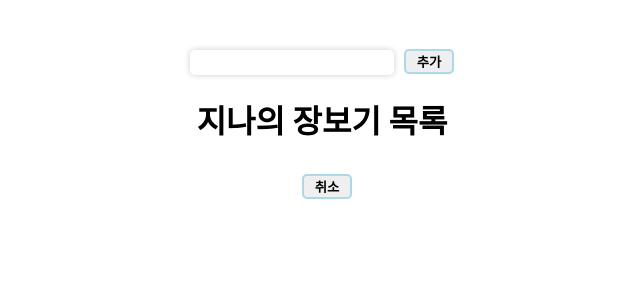
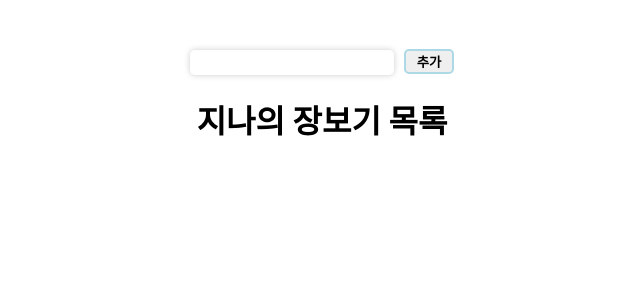
Before and after one commit to fantazina/exercise2, a React (Create React App) app: page / in a window 1280 px wide. Shown: the top 300 px of the page, without its empty margins (318-958 px from the left). Built offline with nearby package versions, Linux system fonts and the light colour scheme.

Commit message:
장보기 목록 최종

```diff
--- a/src/conponents/Shopping.js
+++ b/src/conponents/Shopping.js
@@ -6,6 +6,7 @@ const Shopping = () => {
     const [inputItem, setInputItem] = useState('')
     const [shoppingList, setShoppingList] = useState([])
     const inputRef = useRef(null)
+    const [ListReset, setListReset] = useState('')
 
     const onInputItem = (e) => {
       const{ value } = e.target //입력할 value값 가져오기
@@ -28,12 +29,21 @@ const Shopping = () => {
       }
     }
 
+    const onListReset = () => {
+        onShoppingList([])
+    }
+
       return (
         <div className={ styles.S_list }>
             <input type='text' value={ inputItem } onChange={ onInputItem } ref={ inputRef } />
             <button onClick={ addItem }>추가</button>
             <ShoppingList shoppingList={ shoppingList } onShoppingList={ onShoppingList } />
-            <button>취소</button>
+
+            { shoppingList.length > 0 &&
+                <div className={ styles.S_list }>
+                    <button className={ styles.reset_btn } onClick={ onListReset }>취소</button>
+                </div>
+            }
         </div>
     );
   };
--- a/src/css/Shopping.module.css
+++ b/src/css/Shopping.module.css
@@ -34,12 +34,9 @@
     transition : 0.4s;
     border-radius: 5px !important;
     cursor : pointer;
-
 }
 .S_list button:hover {
     background-color: lightblue;
     color: blanchedalmond;
     transition : 0.4s;
-
-
 }
```
